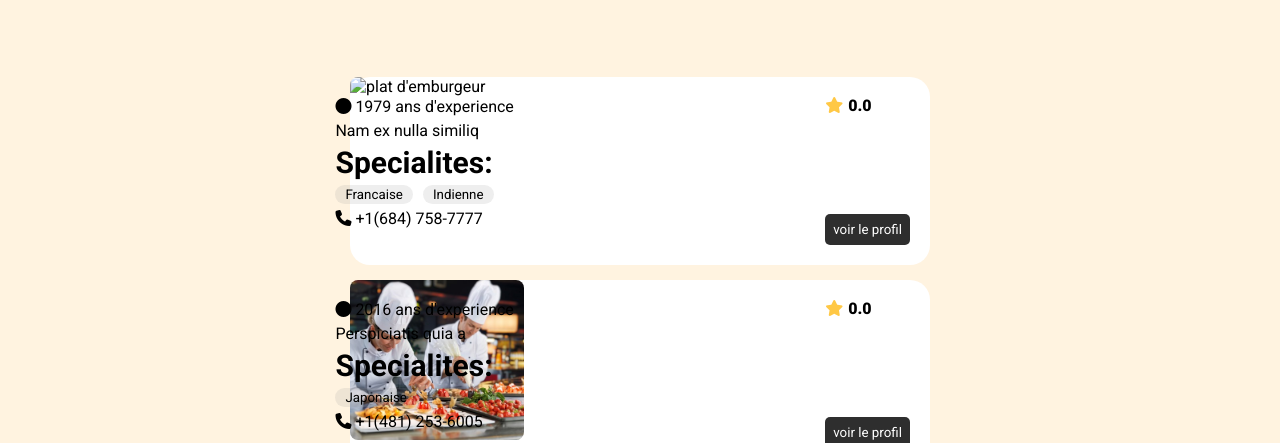
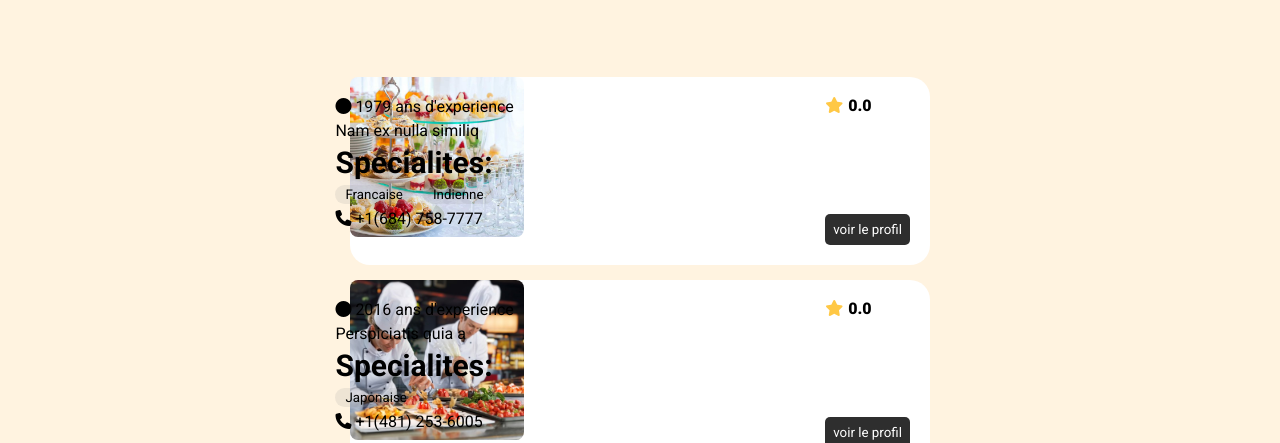
Before and after one commit to FatoumataDRAME25/atelier_6_integration_ui, a plain HTML site: page traiteurs.html in a window 1280 px wide. Shown: the part 657-1100 px from the top of the page. Drawn offline with Linux system fonts and the light colour scheme.

Commit message:
modification au niveau des images de la section burgeur du fichier traiteurs.html

```diff
--- a/traiteurs.html
+++ b/traiteurs.html
@@ -30,7 +30,7 @@
 
             <div class="header-btn">
                 <button class="btn btn1">Connexion</button>
-                <button class="btn btn2"> Inscription</button>
+                <button class="btn btn2">Inscription</button>
             </div>
         </div>
     </header>
@@ -74,7 +74,7 @@
     <section class="burgeur">
         <div class="plat">
             <div class="haut">
-                    <img src="images/chaructier-traiteur-evenements.jpg" alt="plat d'emburgeur">
+                    <img src="images/photo-emburgeur.jpg" alt="plat d'emburgeur">
                     <div class="ecriture">
                         <span><i class="fa-solid fa-circle"></i> 1979 ans d'experience</span>
                         <span>Nam ex nulla similiq</span>
```
Also changed, not shown: images/photo-emburgeur.jpg (renamed from images/7-raisons-de-choisir-un-traiteur-pour-votre-aperitif-dinatoire.jpg).
